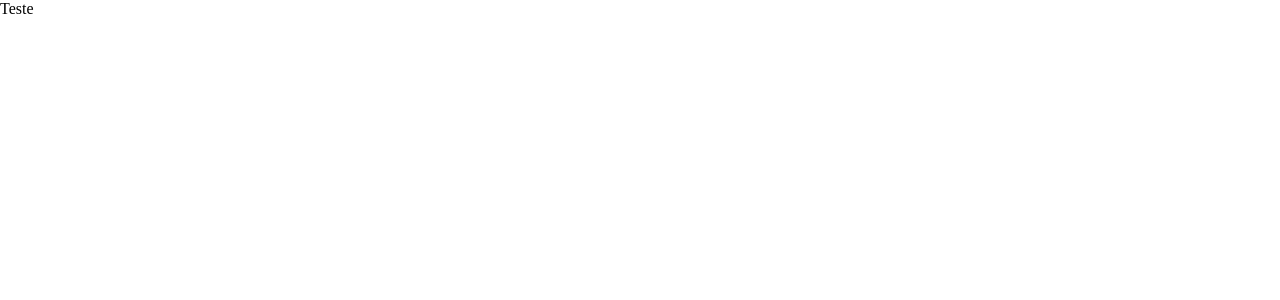
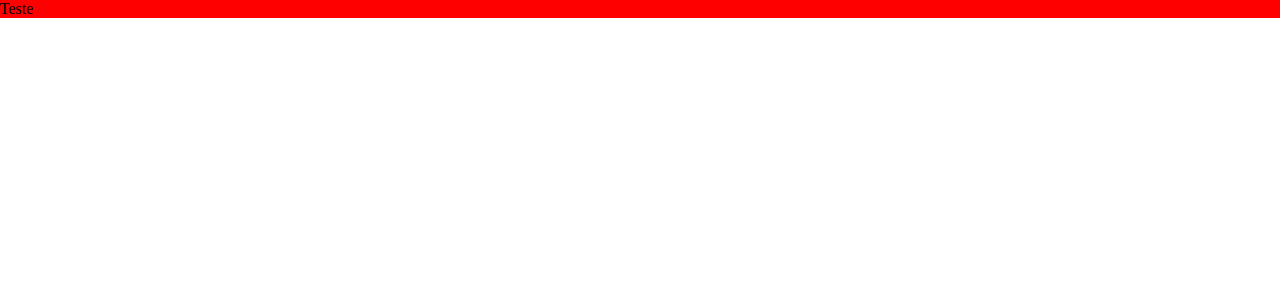
Before and after one commit to karlojean/strapi-landing-page-web, a React (Vite) app: page / in a window 1280 px wide. Shown: the top 300 px of the page. Built offline with nearby package versions, Linux system fonts and the light colour scheme.

Commit message:
add renderTheme for styled components

```diff
--- a/package.json
+++ b/package.json
@@ -22,6 +22,7 @@
     "@types/jest": "^29.5.1",
     "@types/react": "^18.0.28",
     "@types/react-dom": "^18.0.11",
+    "@types/styled-components": "^5.1.26",
     "@typescript-eslint/eslint-plugin": "^5.57.1",
     "@typescript-eslint/parser": "^5.57.1",
     "@vitejs/plugin-react": "^4.0.0",
--- a/src/styles/theme.ts
+++ b/src/styles/theme.ts
@@ -1 +1,5 @@
-export const theme = {};
+export const theme = {
+  colors: {
+    testBg: "red",
+  },
+};
--- a/src/templates/Home/index.tsx
+++ b/src/templates/Home/index.tsx
@@ -1,3 +1,5 @@
+import { Container } from "./styles";
+
 export default function Home() {
-  return <div>Teste</div>;
+  return <Container>Teste</Container>;
 }
--- a/src/templates/Home/styles.ts
+++ b/src/templates/Home/styles.ts
@@ -0,0 +1,5 @@
+import { styled } from "styled-components";
+
+export const Container = styled.div`
+  background-color: ${(props) => props.theme.colors.testBg};
+`;
```
Also changed, not shown: src/styles/render-theme.tsx (added, +7 -0 lines), 2 other files (tests, documents, lock files or other folders).
